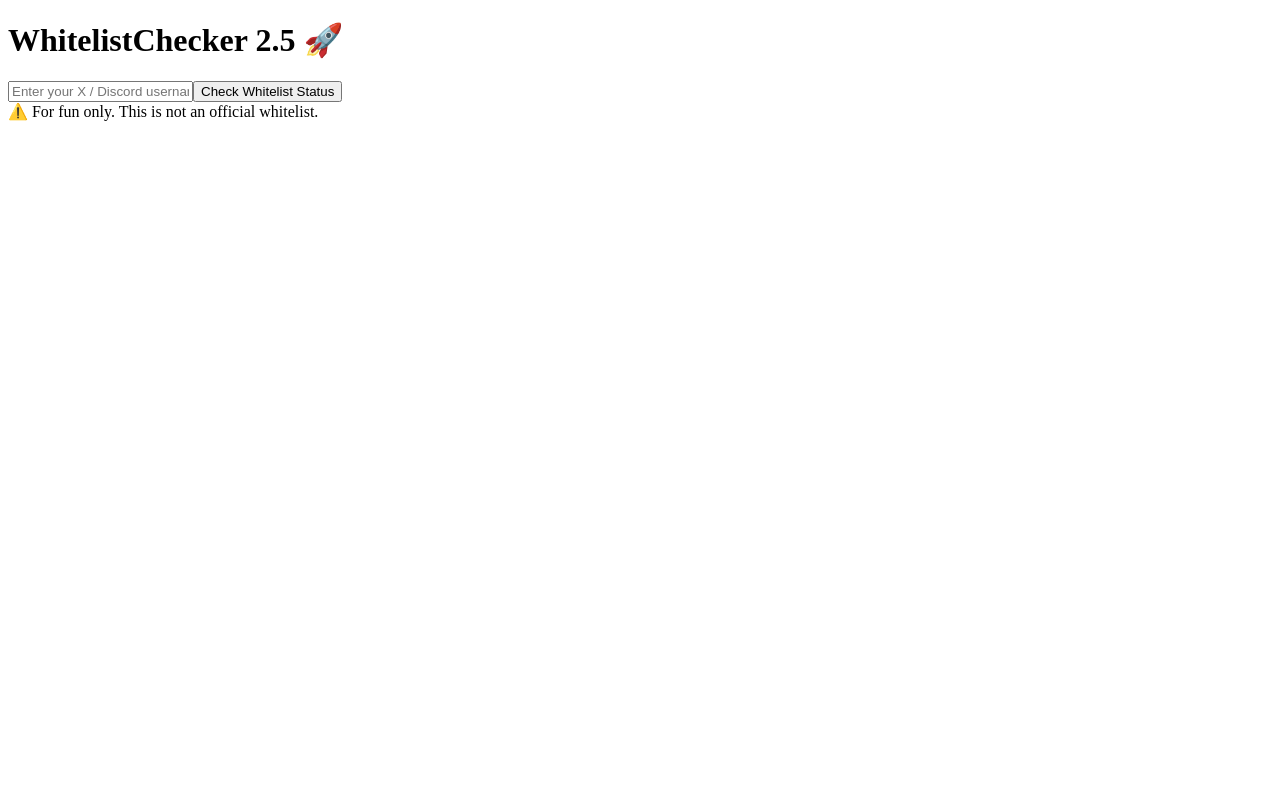
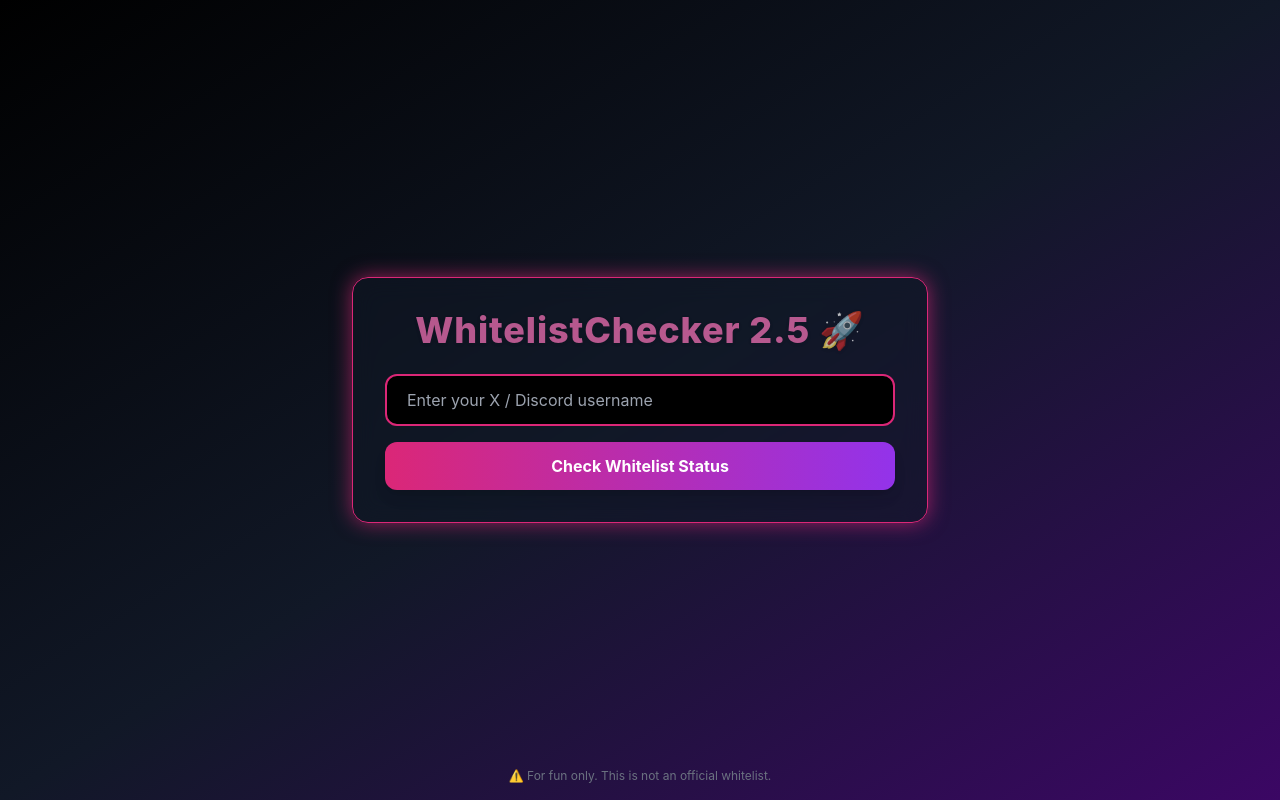
Before and after one commit to elefsariasama/whitelistchecker2.5, a Next.js app: page / in a window 1280 px wide. Built offline with nearby package versions, Linux system fonts and the light colour scheme.

Commit message:
Create _app.tsx

```diff
--- /dev/null
+++ b/pages/_app.tsx
@@ -0,0 +1,8 @@
+// pages/_app.tsx
+import '../styles/globals.css'; // 🔥 Import Tailwind styles di sini
+
+import type { AppProps } from 'next/app';
+
+export default function App({ Component, pageProps }: AppProps) {
+  return <Component {...pageProps} />;
+}
```
